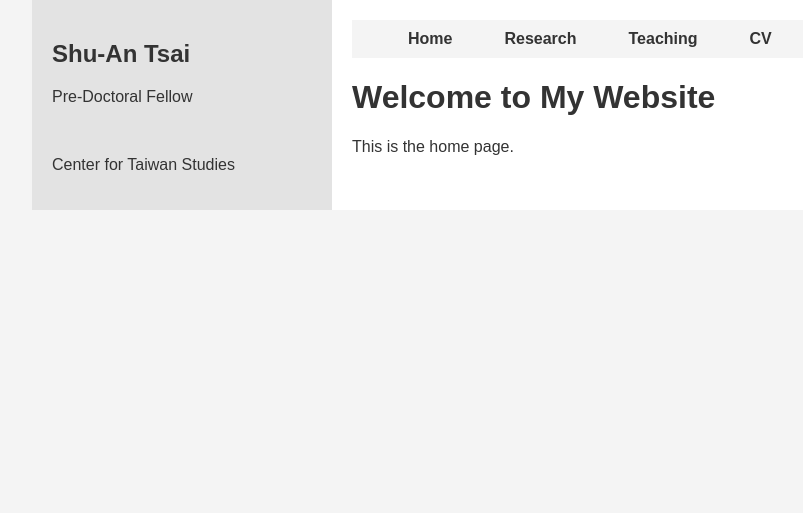
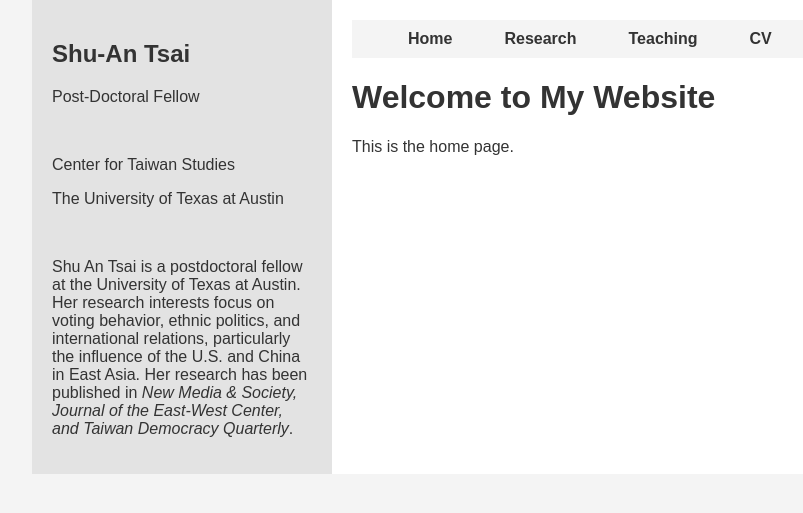
Before and after one commit to shuantsai/shuantsai.github.io, a Jekyll site: the page built from index.md, in a window 1280 px wide. Shown: the top 513 px of the page, without its empty margins (8-811 px from the left). Built offline with Jekyll 4.4.1, drawn with Linux system fonts in a browser that asks for light colours; a script that is not in the unit is left out.

Commit message:
Update sidebar.html

```diff
--- a/_includes/sidebar.html
+++ b/_includes/sidebar.html
@@ -1,8 +1,14 @@
 <div class="profile">
   <h2>Shu-An Tsai</h2>
-  <p>Pre-Doctoral Fellow</p>
+  <p>Post-Doctoral Fellow</p>
   <br>
   <p>Center for Taiwan Studies  </p>
+  <p>The University of Texas at Austin</p>
+  <br>
+  <p>Shu An Tsai is a postdoctoral fellow at the University of Texas at Austin.
+Her research interests focus on voting behavior, ethnic politics, and international relations, particularly the influence of the U.S. and China in East Asia.
+Her research has been published in <em>New Media & Society, Journal of the East-West Center, and Taiwan Democracy Quarterly</em>.
+</p>
 </div>
 
 <!--
```
